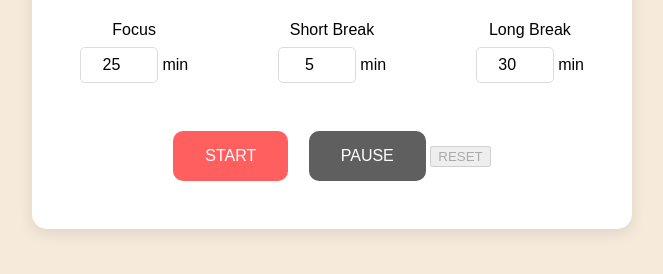
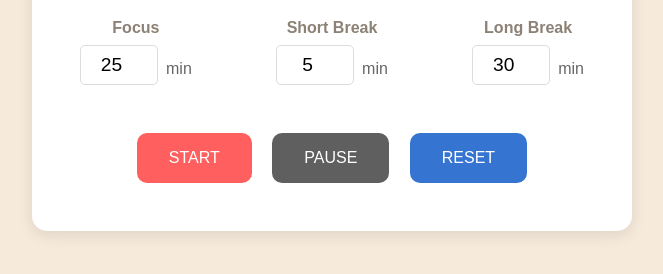
Before and after one commit to megamiii/PomodoroTimer, a plain HTML site: page index.html in a window 1280 px wide. Shown: the part 404-678 px from the top of the page, without its empty margins (308-971 px from the left). Drawn offline with Linux system fonts and the light colour scheme.

Commit message:
Add styling for pomodoro timer interface, input fields, buttons, and favicon

```diff
--- a/style.css
+++ b/style.css
@@ -60,6 +60,8 @@ body {
 .mode-group label {
     font-size: 1rem;
     margin-bottom: 0.5rem;
+    font-weight: bold;
+    color: #8b8175;
 }
 
 /* Input field for adjusting duration */
@@ -73,9 +75,32 @@ body {
     margin-bottom: 0.5rem;
 }
 
+/* Wrapper for input and "min" label */
+.input-wrapper {
+    display: flex;
+    align-items: center;
+    gap: 0.5rem; /* Space between input and "min" label */
+}
+
+/* Adjust "min" text */
+.input-wrapper span {
+    font-size: 1rem;
+    color: #666;
+}
+
+/* Input field inside the wrapper */
+.input-wrapper input {
+    width: 60px;
+    padding: 0.5rem;
+    border: 1px solid #dcdcdc;
+    border-radius: 5px;
+    font-size: 1.2rem;
+    text-align: center;
+}
+
 /* Start button */
 .start-btn {
-    background-color: #ff5f5f;  /* Red color for the start button */
+    background-color: #ff5f5f;
     color: white;
     padding: 1rem 2rem;
     border: none;
@@ -87,7 +112,7 @@ body {
 }
 
 .start-btn:hover {
-    background-color: #ff4e4e;  /* Darker red on hover */
+    background-color: #ff4e4e;
 }
 
 /* Pause button */
@@ -105,12 +130,12 @@ body {
 }
 
 .pause-btn:hover {
-    background-color: #4e4e4e;  /* Darker grey on hover */
+    background-color: #4e4e4e;
 }
 
 /* Resume button (Blue) */
 .resume-btn {
-    background-color: #4287f5;  /* Blue color for the resume button */
+    background-color: #4287f5;
     color: white;
     padding: 1rem 2rem;
     border: none;
@@ -123,5 +148,23 @@ body {
 }
 
 .resume-btn:hover {
-    background-color: #3575d1;  /* Darker blue on hover */
+    background-color: #3575d1;
 }
+
+/* Reset button */
+.reset-btn {
+    background-color: #3575d1;
+    color: white;
+    padding: 1rem 2rem;
+    border: none;
+    border-radius: 10px;
+    cursor: pointer;
+    font-size: 1rem;
+    transition: background-color 0.3s ease;
+    margin-top: 1.5rem;
+    margin-left: 1rem;  /* Space between buttons */
+}
+
+.reset-btn:hover {
+    background-color: #706f6f;
+}
```
